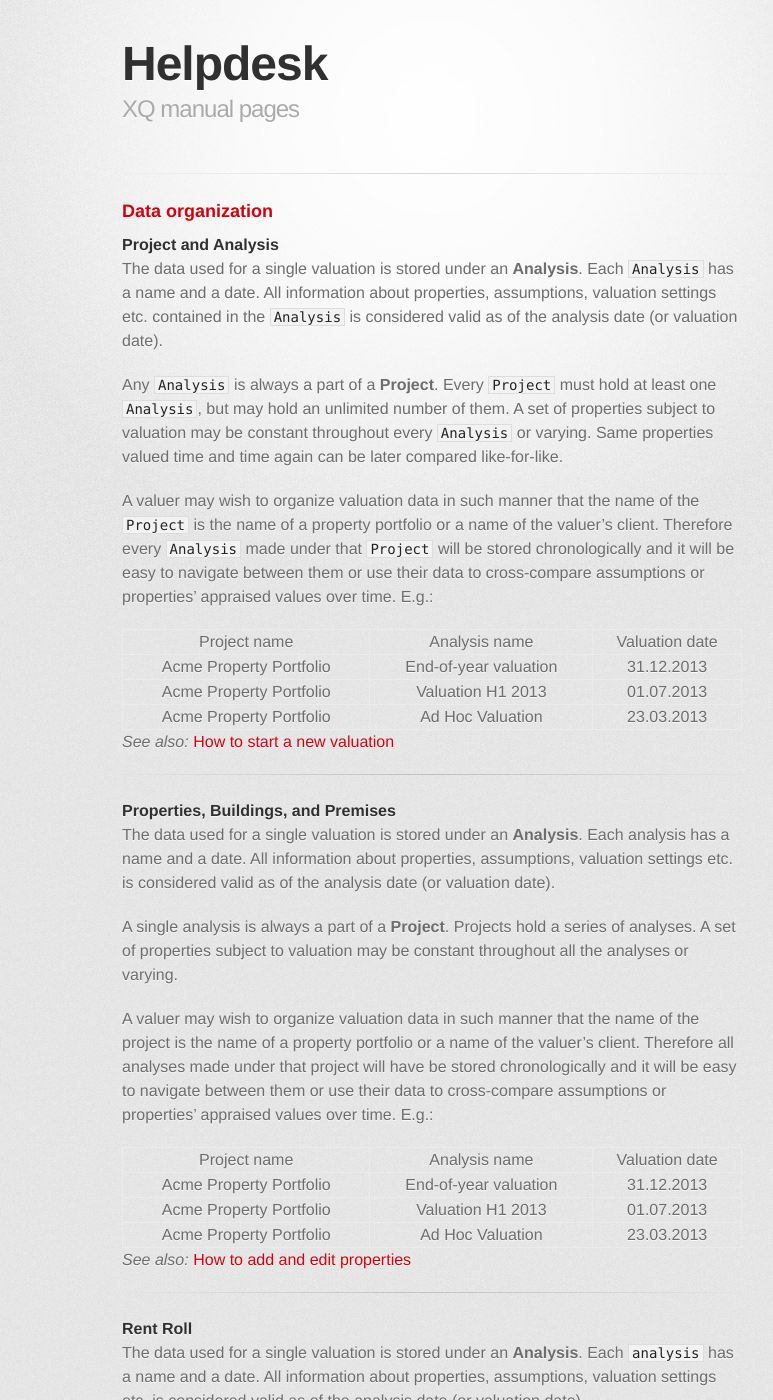
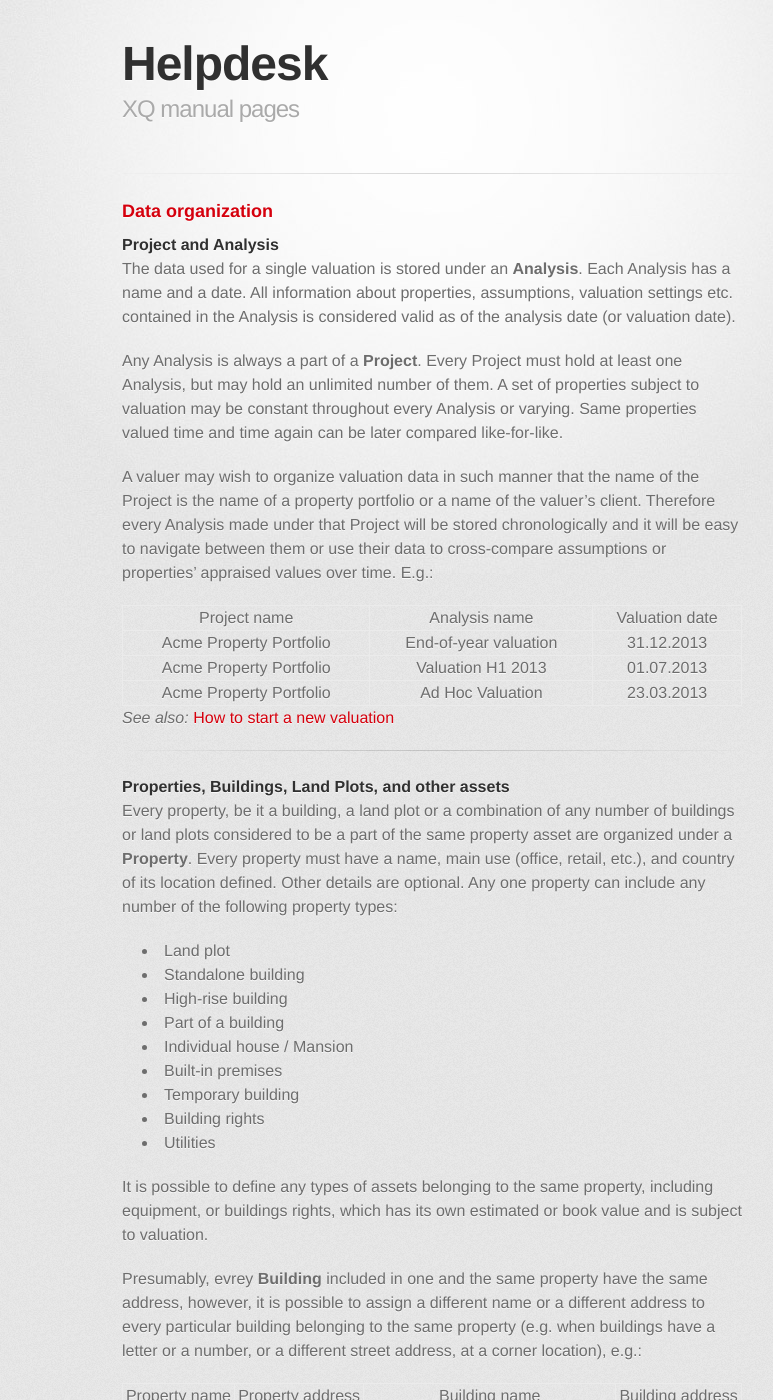
Before and after one commit to Exquance/help.exquance.com, a Jekyll site: the page built from getstarted/data.md, in a window 1280 px wide and 1400 px high. Shown: the whole window, without its empty margins (208-981 px from the left). Built offline with Jekyll 4.4.1, drawn with Linux system fonts in a browser that asks for light colours; some web fonts are replaced; some of the changed text lies outside the part shown.

Commit message:
Data description added

```diff
--- a/getstarted/data.md
+++ b/getstarted/data.md
@@ -5,49 +5,51 @@
 #### Project and Analysis
 
 
-The data used for a single valuation is stored under an **Analysis**. Each `Analysis` has a name and a date. All information about properties, assumptions, valuation settings etc. contained in the `Analysis` is considered valid as of the analysis date (or valuation date).
+The data used for a single valuation is stored under an **Analysis**. Each Analysis has a name and a date. All information about properties, assumptions, valuation settings etc. contained in the Analysis is considered valid as of the analysis date (or valuation date).
 
-Any `Analysis` is always a part of a **Project**. Every `Project` must hold at least one `Analysis`, but may hold an unlimited number of them. A set of properties subject to valuation may be constant throughout every `Analysis` or varying. Same properties valued time and time again can be later compared like-for-like.
+Any Analysis is always a part of a **Project**. Every Project must hold at least one Analysis, but may hold an unlimited number of them. A set of properties subject to valuation may be constant throughout every Analysis or varying. Same properties valued time and time again can be later compared like-for-like.
 
-A valuer may wish to organize valuation data in such manner that the name of the `Project` is the name of a property portfolio or a name of the valuer's client. Therefore every `Analysis` made under that `Project` will be stored chronologically and it will be easy to navigate between them or use their data to cross-compare assumptions or properties' appraised values over time. E.g.:
+A valuer may wish to organize valuation data in such manner that the name of the Project is the name of a property portfolio or a name of the valuer's client. Therefore every Analysis made under that Project will be stored chronologically and it will be easy to navigate between them or use their data to cross-compare assumptions or properties' appraised values over time. E.g.:
 
 |Project name|Analysis name|Valuation date|
 |Acme Property Portfolio|End-of-year valuation|31.12.2013|
 |Acme Property Portfolio|Valuation H1 2013|01.07.2013|
 |Acme Property Portfolio|Ad Hoc Valuation|23.03.2013|
 
-
-
 _See also:_ [How to start a new valuation](/howto/startvaluation.html)
 
 ---
 
-#### Properties, Buildings, and Premises
+#### Properties, Buildings, Land Plots, and other assets
 
+Every property, be it a building, a land plot or a combination of any number of buildings or land plots considered to be a part of the same property asset are organized under a **Property**. Every property must have a name, main use (office, retail, etc.), and country of its location defined. Other details are optional. Any one property can include any number of the following property types:
 
-The data used for a single valuation is stored under an **Analysis**. Each analysis has a name and a date. All information about properties, assumptions, valuation settings etc. is considered valid as of the analysis date (or valuation date).
+* Land plot
+* Standalone building
+* High-rise building
+* Part of a building
+* Individual house / Mansion
+* Built-in premises
+* Temporary building
+* Building rights
+* Utilities
 
-A single analysis is always a part of a **Project**. Projects hold a series of analyses. A set of properties subject to valuation may be constant throughout all the analyses or varying.
+It is possible to define any types of assets belonging to the same property, including equipment, or buildings rights, which has its own estimated or book value and is subject to valuation.
 
-A valuer may wish to organize valuation data in such manner that the name of the project is the name of a property portfolio or a name of the valuer's client. Therefore all analyses made under that project will have be stored chronologically and it will be easy to navigate between them or use their data to cross-compare assumptions or properties' appraised values over time. E.g.:
+Presumably, evrey **Building** included in one and the same property have the same address, however, it is possible to assign a different name or a different address to every particular building belonging to the same property (e.g. when buildings have a letter or a number, or a different street address, at a corner location), e.g.:
 
-|Project name|Analysis name|Valuation date|
-|Acme Property Portfolio|End-of-year valuation|31.12.2013|
-|Acme Property Portfolio|Valuation H1 2013|01.07.2013|
-|Acme Property Portfolio|Ad Hoc Valuation|23.03.2013|
+|Property name|Property address|Building name|Building address|
+|Atrium Center|Main Street 25|Atrium Offices|Main Street 25A|
+|Atrium Center|Main Street 25|Atrium Retail Gallery|Main Street 25B|
+|Atrium Center|Main Street 25|Atrium Hotel & Congress Building|Side Street 4|
 
 _See also:_ [How to add and edit properties](/howto/properties.html)
 
 ---
 
-#### Rent Roll
+#### Rent Roll and Premises
 
 
-The data used for a single valuation is stored under an **Analysis**. Each `analysis` has a name and a date. All information about properties, assumptions, valuation settings etc. is considered valid as of the analysis date (or valuation date).
-
-A single `analysis` is always a part of a **Project**. `Projects` hold a series of `analyses`. A set of properties subject to valuation may be constant throughout all the `analyses` or varying.
-
-A valuer may wish to organize valuation data in such manner that the name of the `project` is the name of a property portfolio or a name of the valuer's client. Therefore all `analyses` made under that `project` will have be stored chronologically and it will be easy to navigate between them or use their data to cross-compare assumptions or properties' appraised values over time. E.g.:
 
 |Project name|Analysis name|Valuation date|
 |Acme Property Portfolio|End-of-year valuation|31.12.2013|
```
